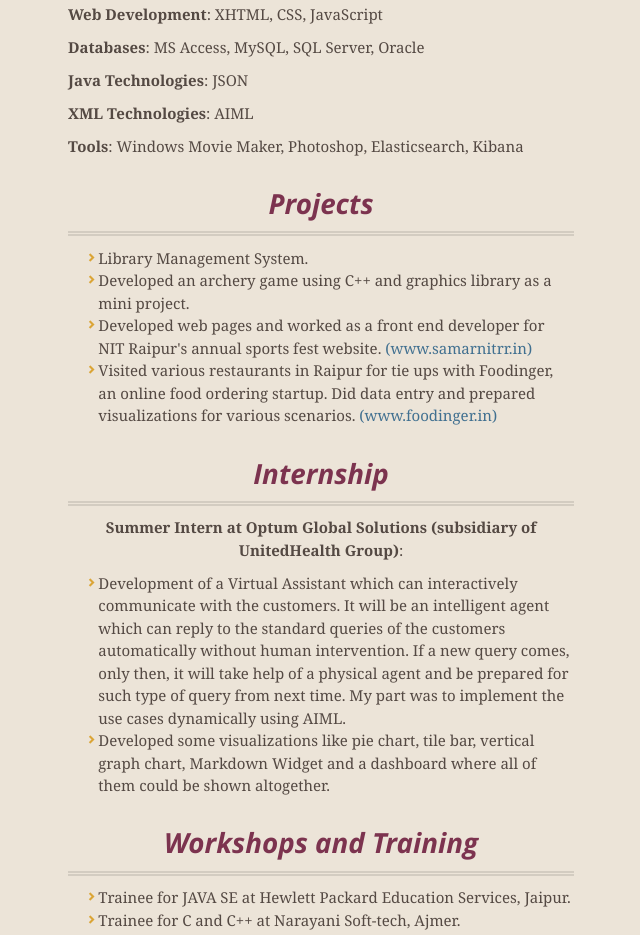
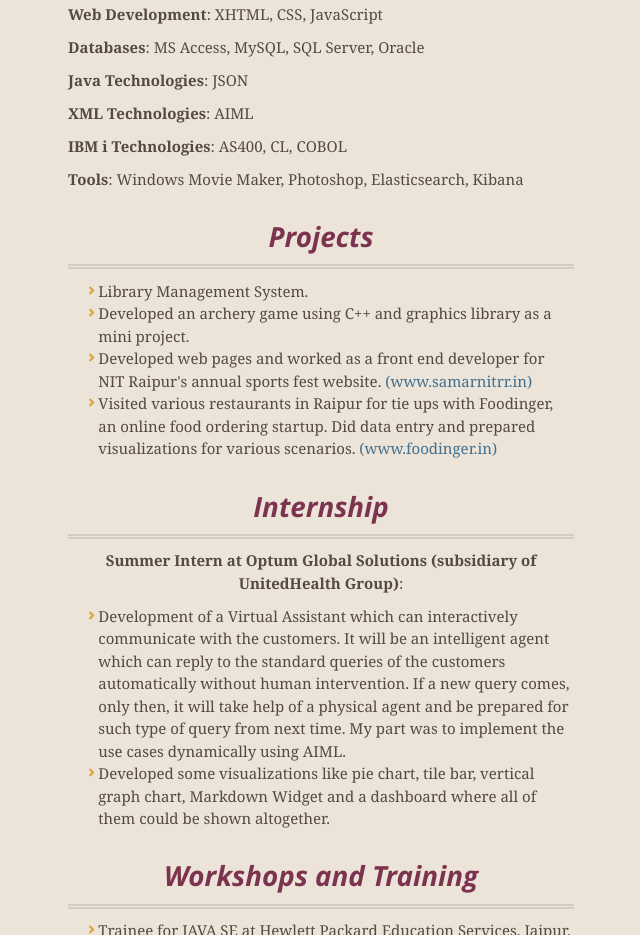
Before and after one commit to apoorvsinghal04/apoorvsinghal04.github.io, a plain HTML site: page index.html in a window 1280 px wide. Shown: the part 777-1712 px from the top of the page, without its empty margins (319-959 px from the left). Drawn offline with nearby package versions, Linux system fonts and the light colour scheme.

Commit message:
Update index.html

```diff
--- a/index.html
+++ b/index.html
@@ -62,6 +62,7 @@
 <p><span style="font-weight: bold">Databases</span>: MS Access, MySQL, SQL Server, Oracle</p>
 <p><span style="font-weight: bold">Java Technologies</span>: JSON</p>
 <p><span style="font-weight: bold">XML Technologies</span>: AIML</p>
+<p><span style="font-weight: bold">IBM i Technologies</span>: AS400, CL, COBOL</p>
 <p><span style="font-weight: bold">Tools</span>: Windows Movie Maker, Photoshop, Elasticsearch, Kibana</p>
 
 <h3>Projects</h3>
```
